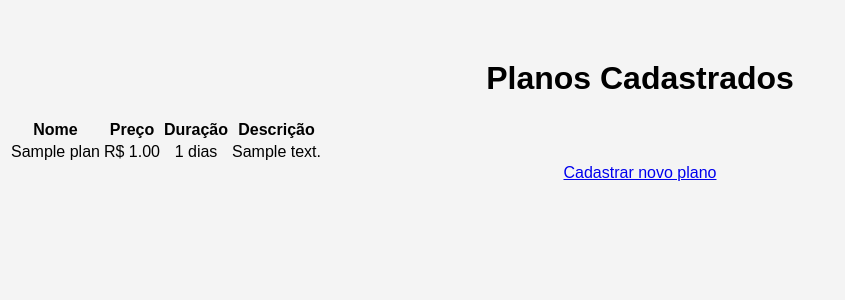
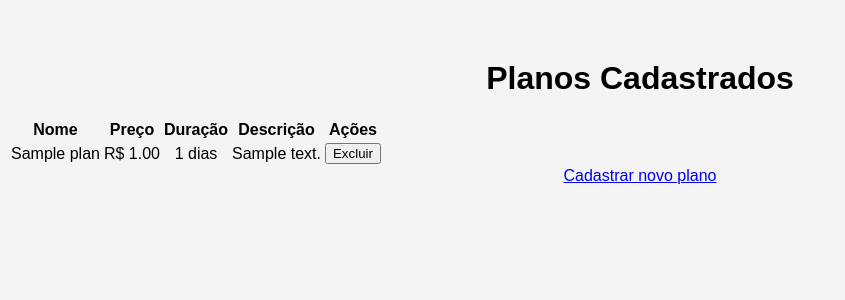
Before and after one commit to WolfatoBR/System_academy, a Flask app: page /planos in a window 1280 px wide. Shown: the top 300 px of the page, without its empty margins (0-845 px from the left). Run offline with Flask 3, Linux system fonts and the light colour scheme; tables that the repository leaves empty hold one stand-in row (values such as "Sample post").

Commit message:
feat(html): form para deletar planos

```diff
--- a/templates/list_plans.html
+++ b/templates/list_plans.html
@@ -16,6 +16,7 @@
                     <th>Preço</th>
                     <th>Duração</th>
                     <th>Descrição</th>
+                    <th>Ações</th>
                 </tr>
                 {% for plano in planos %}
                 <tr>
@@ -23,6 +24,11 @@
                     <td>R$ {{ "%.2f"|format(plano.preco) }}</td>
                     <td>{{ plano.duracao_dias }} dias</td>
                     <td>{{ plano.descricao }}</td>
+                    <td>
+                        <form action="{{ url_for('delete_plan', id=plano.id) }}" method="post" style="display: inline;">
+                            <button type="submit" onclick="return confirm('Tem certeza que deseja excluir este plano?')">Excluir</button>
+                        </form>
+                    </td>
                 </tr>
                 {% endfor %}
             </table>
```
